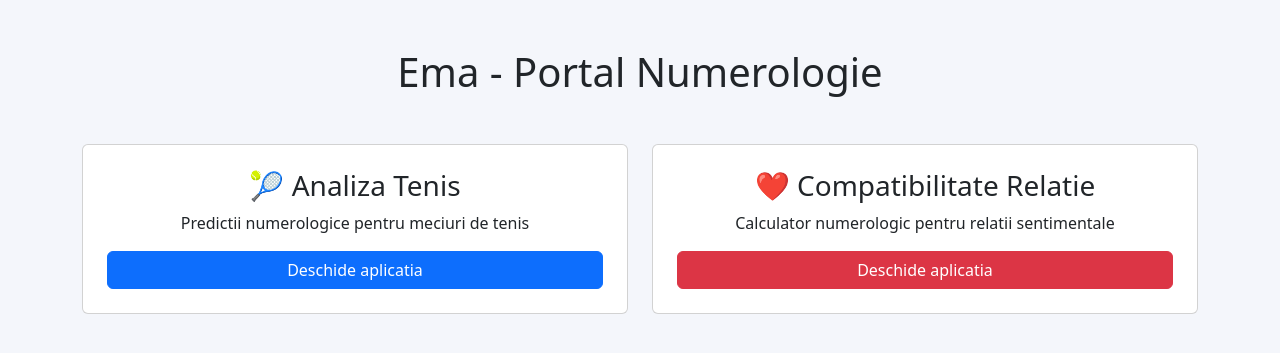
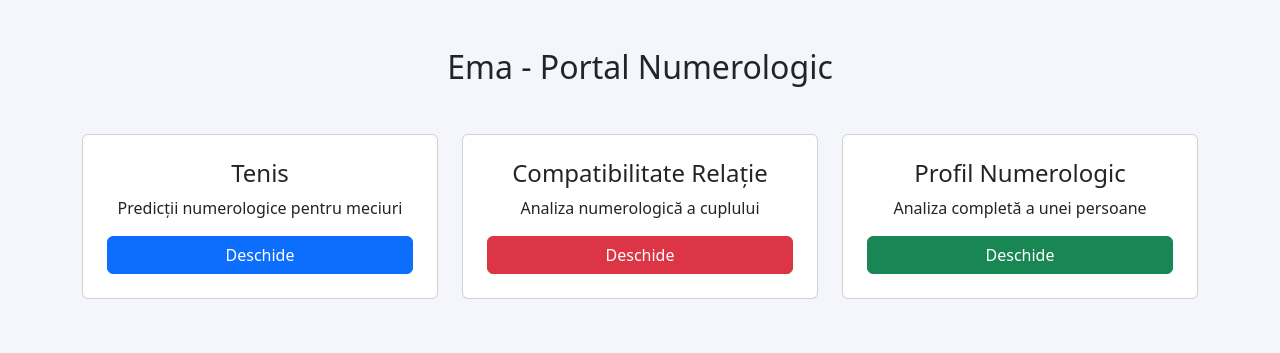
Before and after one commit to danpavel85/tennis-numerology, a Flask app: page / in a window 1280 px wide. Shown: the top 353 px of the page. Run offline with Flask 3, Linux system fonts and the light colour scheme.

Commit message:
fix home

```diff
--- a/templates/home.html
+++ b/templates/home.html
@@ -2,6 +2,9 @@
 <html>
 
 <head>
+
+<meta charset="UTF-8">
+<meta name="viewport" content="width=device-width, initial-scale=1">
 
 <title>Ema Numerologie</title>
 
@@ -11,35 +14,51 @@
 
 <body style="background:#f4f6fb">
 
-<div class="container text-center py-5">
+<div class="container py-5">
 
-<h1 class="mb-5">Ema - Portal Numerologie</h1>
+<h2 class="text-center mb-5">Ema - Portal Numerologic</h2>
 
-<div class="row">
+<div class="row g-4">
 
-<div class="col-md-6">
+<div class="col-md-4">
 
-<div class="card p-4">
+<div class="card text-center p-4">
 
-<h3>🎾 Analiza Tenis</h3>
+<h4>Tenis</h4>
 
-<p>Predictii numerologice pentru meciuri de tenis</p>
+<p>Predicții numerologice pentru meciuri</p>
 
-<a href="/tenis" class="btn btn-primary">Deschide aplicatia</a>
+<a href="/tenis" class="btn btn-primary">Deschide</a>
 
 </div>
 
 </div>
 
-<div class="col-md-6">
 
-<div class="card p-4">
+<div class="col-md-4">
 
-<h3>❤️ Compatibilitate Relatie</h3>
+<div class="card text-center p-4">
 
-<p>Calculator numerologic pentru relatii sentimentale</p>
+<h4>Compatibilitate Relație</h4>
 
-<a href="/relatie" class="btn btn-danger">Deschide aplicatia</a>
+<p>Analiza numerologică a cuplului</p>
+
+<a href="/relatie" class="btn btn-danger">Deschide</a>
+
+</div>
+
+</div>
+
+
+<div class="col-md-4">
+
+<div class="card text-center p-4">
+
+<h4>Profil Numerologic</h4>
+
+<p>Analiza completă a unei persoane</p>
+
+<a href="/profil" class="btn btn-success">Deschide</a>
 
 </div>
 
```
